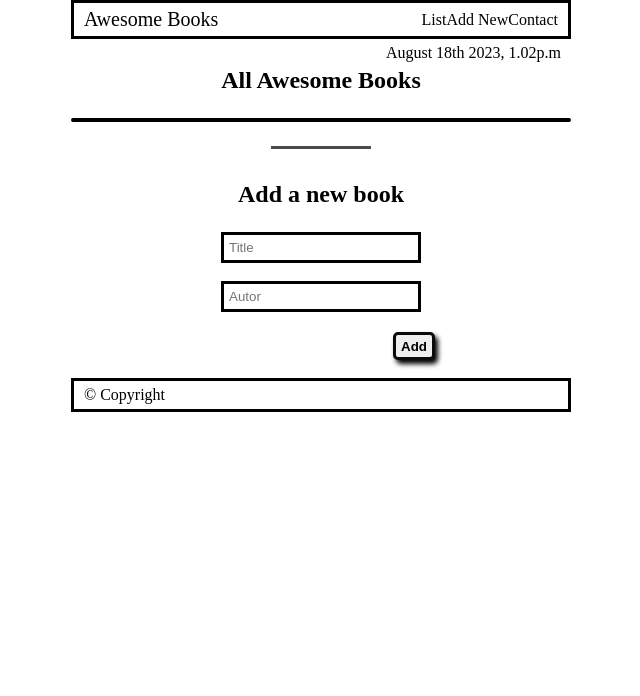
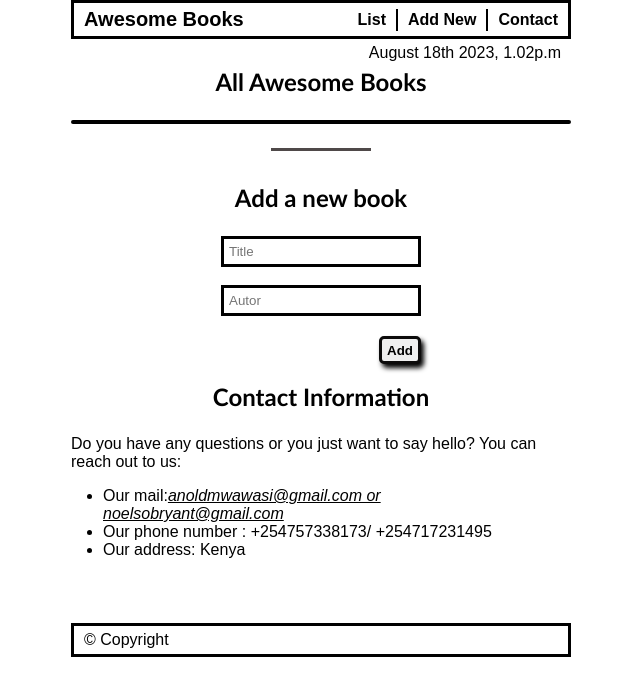
Before and after one commit to NoelLincoln/awesome-books, a website: page index.html in a window 1280 px wide. Shown: the whole page, without its empty margins (319-959 px from the left). Drawn offline with Linux system fonts and the light colour scheme.

Commit message:
add contact form and style navigation

```diff
--- a/index.html
+++ b/index.html
@@ -38,7 +38,18 @@
           <button id="add" type="submit">Add</button>
         </form>
       </section>
+      <section class="contact">
+        <h2>Contact Information</h2>
+        <p>Do you have any questions or you just want to say hello?
+          You can reach out to us:</p>
+        <ul>
+          <li>Our mail:<i><a href="mailto:anoldmwawasi@gmail.com, noelsobryant@gmail.com">anoldmwawasi@gmail.com or noelsobryant@gmail.com </a></i> </li>
+          <li>Our phone number : +254757338173/ +254717231495 </li>
+          <li>Our address: Kenya </li>
+        </ul>
+      </section>
     </main>
+
     <footer class="footer">
       <p>&copy Copyright</p>
     </footer>
--- a/styles.css
+++ b/styles.css
@@ -2,6 +2,13 @@
   margin: 0;
   padding: 0;
   box-sizing: border-box;
+  font-family: Arial, Helvetica, sans-serif;
+}
+
+h1,
+h2 {
+  font-family: 'Trebuchet MS', 'Lucida Sans Unicode', 'Lucida Grande',
+    'Lucida Sans', Arial, sans-serif;
 }
 
 h1 {
@@ -12,10 +19,34 @@ h1 {
 .books_Container,
 footer,
 nav,
-div.time {
+div.time,
+.contact {
   width: 98%;
   max-width: 500px;
   margin: auto;
+}
+
+.contact {
+  margin-top: 3rem;
+}
+
+.contact > ul {
+  padding: 1rem 2rem 1rem 2rem;
+}
+
+.contact li,
+.contact p {
+  /* font-weight: 600; */
+  color: black;
+  padding: 3px auto;
+}
+
+.contact a {
+  color: black;
+}
+
+.contact a:hover {
+  color: rgb(18, 18, 73);
 }
 
 .time {
@@ -79,7 +110,6 @@ form {
 
 form > button {
   float: right;
-  margin-right: -14px;
 }
 
 input[type='text'] {
@@ -96,14 +126,15 @@ nav {
   display: flex;
   align-items: center;
   justify-content: space-between;
-  padding: 5px 10px 5px 10px;
   border: 3px solid black;
 }
 
 nav > a {
   text-decoration: none;
   font-size: 20px;
+  font-weight: 600;
   color: black;
+  padding: 5px 10px 5px 10px;
 }
 
 nav > ul {
@@ -111,5 +142,14 @@ nav > ul {
   list-style-type: none;
 }
 
+.nav-links li {
+  font-weight: 600;
+  padding: 2px 10px;
+  border-right: 2px solid black;
+}
+
+.nav-links li:last-child {
+  border-right: none;
+}
 /* .nav-links {
 } */
```
